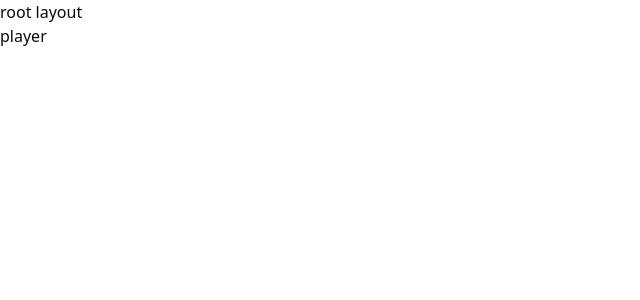
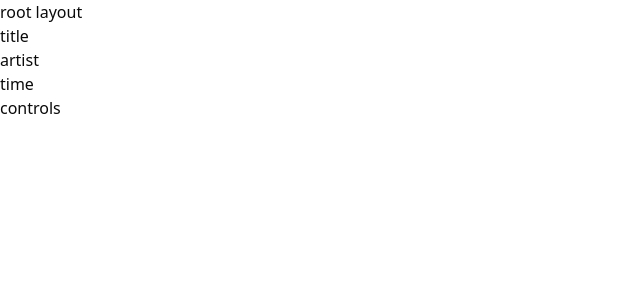
Before and after one commit to aligheisar/echo-shelf, a React (Vite) app: page / in a window 1280 px wide. Shown: the top 300 px of the page, without its empty margins (0-640 px from the left). Built offline with nearby package versions, Linux system fonts and the light colour scheme.

Commit message:
add player component markup

```diff
--- /dev/null
+++ b/src/features/player/components/Controls.tsx
@@ -0,0 +1,5 @@
+const Controls = () => {
+  return <div>controls</div>;
+};
+
+export { Controls };
--- /dev/null
+++ b/src/features/player/components/Cover.tsx
@@ -0,0 +1,5 @@
+const Cover = () => {
+  return <img src="" alt="" />;
+};
+
+export { Cover };
--- /dev/null
+++ b/src/features/player/components/Info.tsx
@@ -0,0 +1,10 @@
+const Info = () => {
+  return (
+    <div>
+      <h3>title</h3>
+      <p>artist</p>
+    </div>
+  );
+};
+
+export { Info };
--- /dev/null
+++ b/src/features/player/components/Player.tsx
@@ -0,0 +1,17 @@
+import { Cover } from "./Cover";
+import { Info } from "./Info";
+import { TimeIndicator } from "./TimeIndicator";
+import { Controls } from "./Controls";
+
+const Player = () => {
+  return (
+    <section>
+      <Cover />
+      <Info />
+      <TimeIndicator />
+      <Controls />
+    </section>
+  );
+};
+
+export { Player };
--- /dev/null
+++ b/src/features/player/components/TimeIndicator.tsx
@@ -0,0 +1,5 @@
+const TimeIndicator = () => {
+  return <div>time</div>;
+};
+
+export { TimeIndicator };
--- a/src/pages/PlayerPage.tsx
+++ b/src/pages/PlayerPage.tsx
@@ -1,5 +1,7 @@
+import { Player } from "@/features/player/components/Player";
+
 const PlayerPage = () => {
-  return <h1>player</h1>;
+  return <Player />;
 };
 
 export { PlayerPage };
```
